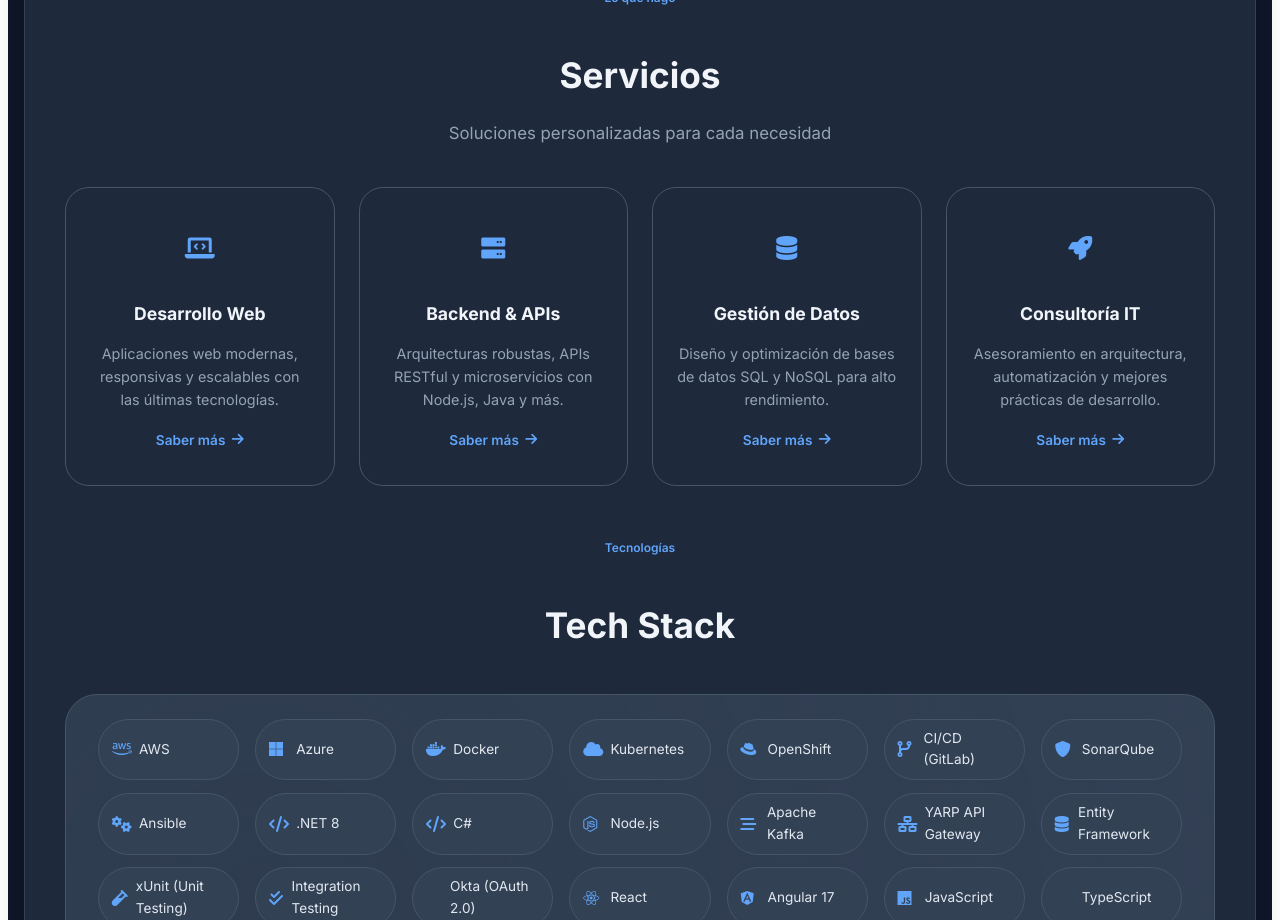
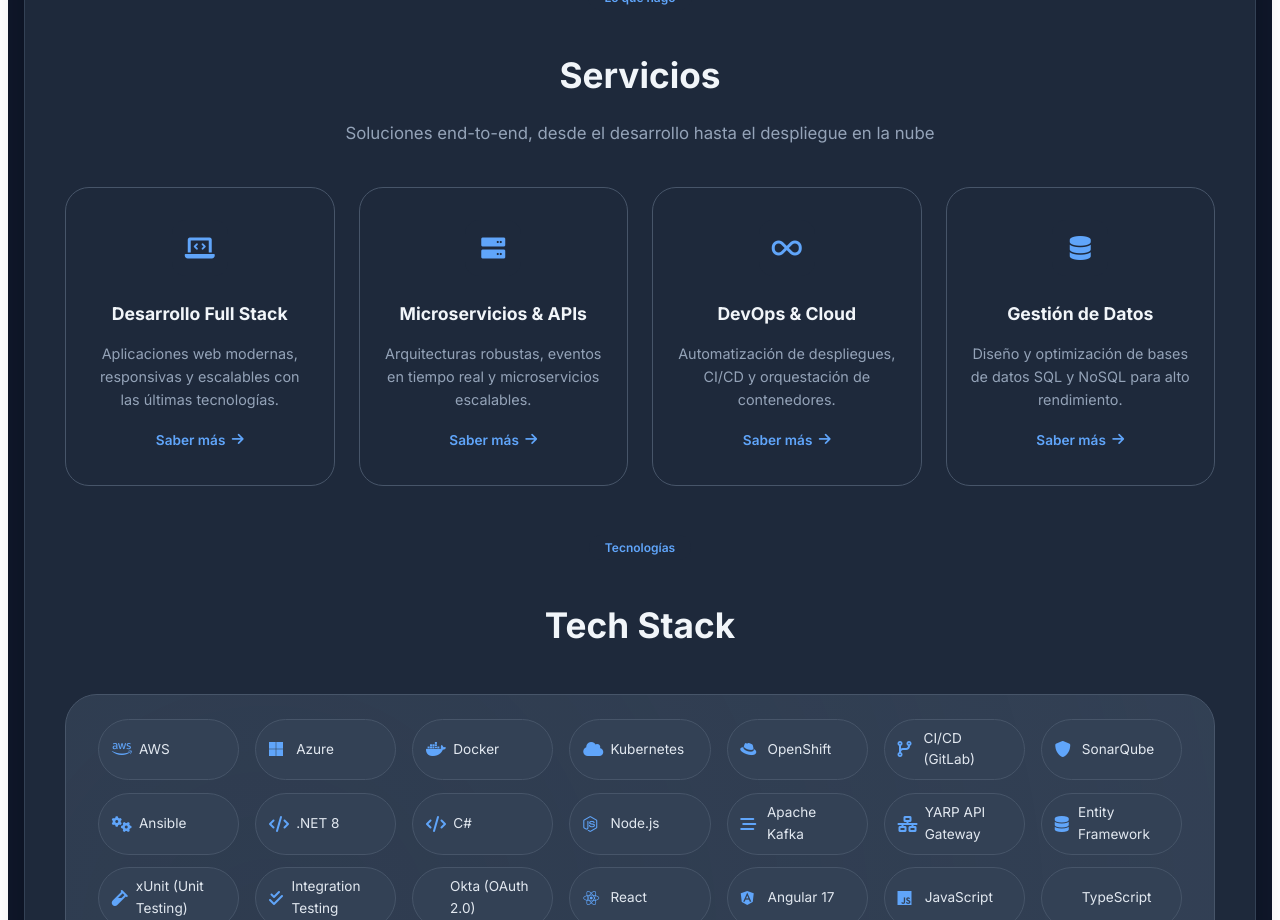
Before and after one commit to jorgeF1990/portafolio-JorgeA-FernandezM, a React (Create React App) app: page / in a window 1280 px wide. Shown: the part 820-1740 px from the top of the page. Built offline with nearby package versions, Linux system fonts and the light colour scheme.

Commit message:
feat: actualizar sección de servicios enfocada en DevOps, Cloud (Azure/AWS) y Microservicios

```diff
--- a/src/components/Services.jsx
+++ b/src/components/Services.jsx
@@ -10,78 +10,78 @@ const Services = () => {
     es: {
       tag: 'Lo que hago',
       title: 'Servicios',
-      desc: 'Soluciones personalizadas para cada necesidad',
+      desc: 'Soluciones end-to-end, desde el desarrollo hasta el despliegue en la nube',
       items: [
         {
           id: 'web',
           icon: 'fa-solid fa-laptop-code',
-          title: 'Desarrollo Web',
+          title: 'Desarrollo Full Stack',
           description: 'Aplicaciones web modernas, responsivas y escalables con las últimas tecnologías.',
-          details: 'Creo aplicaciones web a medida utilizando React, Angular, Node.js y otras tecnologías modernas. Me enfoco en la experiencia de usuario, rendimiento y escalabilidad.',
-          technologies: ['React', 'Angular', 'Node.js', 'TypeScript', 'Tailwind CSS']
+          details: 'Creo aplicaciones web a medida (frontend y backend) utilizando React, Angular, Node.js y .NET 8. Me enfoco en la experiencia de usuario, la seguridad (JWT/OAuth) y la integración con APIs en tiempo real.',
+          technologies: ['React', 'Angular 17', '.NET 8', 'Node.js', 'TypeScript', 'Tailwind CSS']
         },
         {
           id: 'backend',
           icon: 'fa-solid fa-server',
-          title: 'Backend & APIs',
-          description: 'Arquitecturas robustas, APIs RESTful y microservicios con Node.js, Java y más.',
-          details: 'Diseño e implemento APIs RESTful, microservicios y arquitecturas backend escalables con Node.js, Java, Python y bases de datos SQL/NoSQL.',
-          technologies: ['Node.js', 'Java', 'Python', 'MongoDB', 'MySQL', 'PostgreSQL']
+          title: 'Microservicios & APIs',
+          description: 'Arquitecturas robustas, eventos en tiempo real y microservicios escalables.',
+          details: 'Diseño e implemento arquitecturas basadas en microservicios utilizando .NET 8, Apache Kafka y YARP API Gateway. Experto en mensajería asíncrona y comunicación en tiempo real mediante SSE.',
+          technologies: ['Microservicios', '.NET 8', 'Apache Kafka', 'YARP', 'Node.js', 'Python', 'SSE']
+        },
+        {
+          id: 'devops',
+          icon: 'fa-solid fa-infinity', // Icono de DevOps
+          title: 'DevOps & Cloud',
+          description: 'Automatización de despliegues, CI/CD y orquestación de contenedores.',
+          details: 'Implemento pipelines de CI/CD automatizados (GitLab CI) con análisis estático (SonarQube) y pruebas de calidad. Gestiono contenedores con Docker y OpenShift/Kubernetes, y despliego infraestructura en Azure y AWS.',
+          technologies: ['Docker', 'Kubernetes', 'OpenShift', 'Azure', 'AWS', 'GitLab CI/CD', 'SonarQube', 'Ansible']
         },
         {
           id: 'data',
           icon: 'fa-solid fa-database',
           title: 'Gestión de Datos',
           description: 'Diseño y optimización de bases de datos SQL y NoSQL para alto rendimiento.',
-          details: 'Optimizo y diseño bases de datos relacionales y no relacionales para garantizar alto rendimiento, integridad de datos y escalabilidad.',
-          technologies: ['MySQL', 'PostgreSQL', 'MongoDB', 'Redis', 'Firebase']
-        },
-        {
-          id: 'consulting',
-          icon: 'fa-solid fa-rocket',
-          title: 'Consultoría IT',
-          description: 'Asesoramiento en arquitectura, automatización y mejores prácticas de desarrollo.',
-          details: 'Asesoro a equipos en arquitectura de software, automatización de procesos, integración continua y mejores prácticas de desarrollo ágil.',
-          technologies: ['DevOps', 'CI/CD', 'Docker', 'Kubernetes', 'Scrum', 'Kanban']
+          details: 'Optimizo y diseño bases de datos relacionales y no relacionales (PostgreSQL, MongoDB, SQL Server) para garantizar alto rendimiento, integridad de datos y escalabilidad en entornos de alta concurrencia.',
+          technologies: ['PostgreSQL', 'MongoDB', 'SQL Server', 'MySQL', 'Entity Framework', 'Redis']
         }
       ]
     },
     en: {
       tag: 'What I do',
       title: 'Services',
-      desc: 'Custom solutions for every need',
+      desc: 'End-to-end solutions, from development to cloud deployment',
       items: [
         {
           id: 'web',
           icon: 'fa-solid fa-laptop-code',
-          title: 'Web Development',
+          title: 'Full Stack Development',
           description: 'Modern, responsive and scalable web applications with the latest technologies.',
-          details: 'I build custom web applications using React, Angular, Node.js and other modern technologies. Focused on user experience, performance and scalability.',
-          technologies: ['React', 'Angular', 'Node.js', 'TypeScript', 'Tailwind CSS']
+          details: 'I build custom web applications (frontend and backend) using React, Angular, Node.js, and .NET 8. I focus on user experience, security (JWT/OAuth), and integration with real-time APIs.',
+          technologies: ['React', 'Angular 17', '.NET 8', 'Node.js', 'TypeScript', 'Tailwind CSS']
         },
         {
           id: 'backend',
           icon: 'fa-solid fa-server',
-          title: 'Backend & APIs',
-          description: 'Robust architectures, RESTful APIs and microservices with Node.js, Java and more.',
-          details: 'I design and implement RESTful APIs, microservices and scalable backend architectures with Node.js, Java, Python and SQL/NoSQL databases.',
-          technologies: ['Node.js', 'Java', 'Python', 'MongoDB', 'MySQL', 'PostgreSQL']
+          title: 'Microservices & APIs',
+          description: 'Robust architectures, real-time events and scalable microservices.',
+          details: 'I design and implement microservices-based architectures using .NET 8, Apache Kafka, and YARP API Gateway. Expert in asynchronous messaging and real-time communication via SSE.',
+          technologies: ['Microservices', '.NET 8', 'Apache Kafka', 'YARP', 'Node.js', 'Python', 'SSE']
+        },
+        {
+          id: 'devops',
+          icon: 'fa-solid fa-infinity',
+          title: 'DevOps & Cloud',
+          description: 'Deployment automation, CI/CD and container orchestration.',
+          details: 'I implement automated CI/CD pipelines (GitLab CI) with static analysis (SonarQube) and quality testing. I manage containers with Docker and OpenShift/Kubernetes, and deploy infrastructure on Azure and AWS.',
+          technologies: ['Docker', 'Kubernetes', 'OpenShift', 'Azure', 'AWS', 'GitLab CI/CD', 'SonarQube', 'Ansible']
         },
         {
           id: 'data',
           icon: 'fa-solid fa-database',
           title: 'Data Management',
           description: 'Design and optimization of SQL and NoSQL databases for high performance.',
-          details: 'I optimize and design relational and non-relational databases to ensure high performance, data integrity and scalability.',
-          technologies: ['MySQL', 'PostgreSQL', 'MongoDB', 'Redis', 'Firebase']
-        },
-        {
-          id: 'consulting',
-          icon: 'fa-solid fa-rocket',
-          title: 'IT Consulting',
-          description: 'Consulting in architecture, automation and development best practices.',
-          details: 'I advise teams on software architecture, process automation, continuous integration and agile development best practices.',
-          technologies: ['DevOps', 'CI/CD', 'Docker', 'Kubernetes', 'Scrum', 'Kanban']
+          details: 'I optimize and design relational and non-relational databases (PostgreSQL, MongoDB, SQL Server) to ensure high performance, data integrity, and scalability in high-concurrency environments.',
+          technologies: ['PostgreSQL', 'MongoDB', 'SQL Server', 'MySQL', 'Entity Framework', 'Redis']
         }
       ]
     }
```
